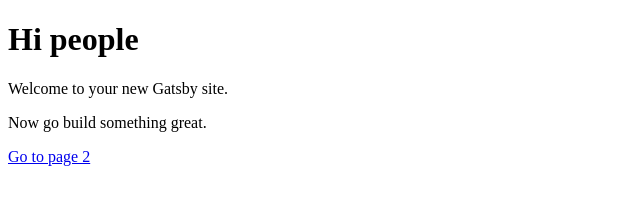
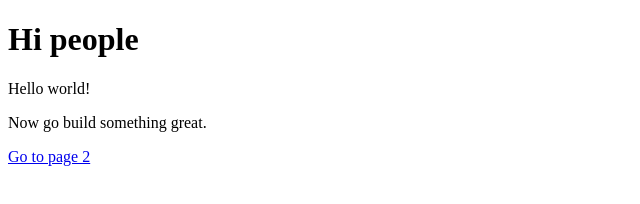
Before and after one commit to monocles/gatsby-test-site, a Gatsby site: page / in a window 1280 px wide. Shown: the whole page, without its empty margins (0-640 px from the left). Built offline with nearby package versions, Linux system fonts and the light colour scheme; Gatsby itself is replaced by a stand-in of ours.

Commit message:
commit
commit

```diff
--- a/src/pages/index.js
+++ b/src/pages/index.js
@@ -4,7 +4,7 @@ import Link from 'gatsby-link'
 const IndexPage = () => (
   <div>
     <h1>Hi people</h1>
-    <p>Welcome to your new Gatsby site.</p>
+    <p>Hello world!</p>
     <p>Now go build something great.</p>
     <Link to="/page-2/">Go to page 2</Link>
   </div>
```
